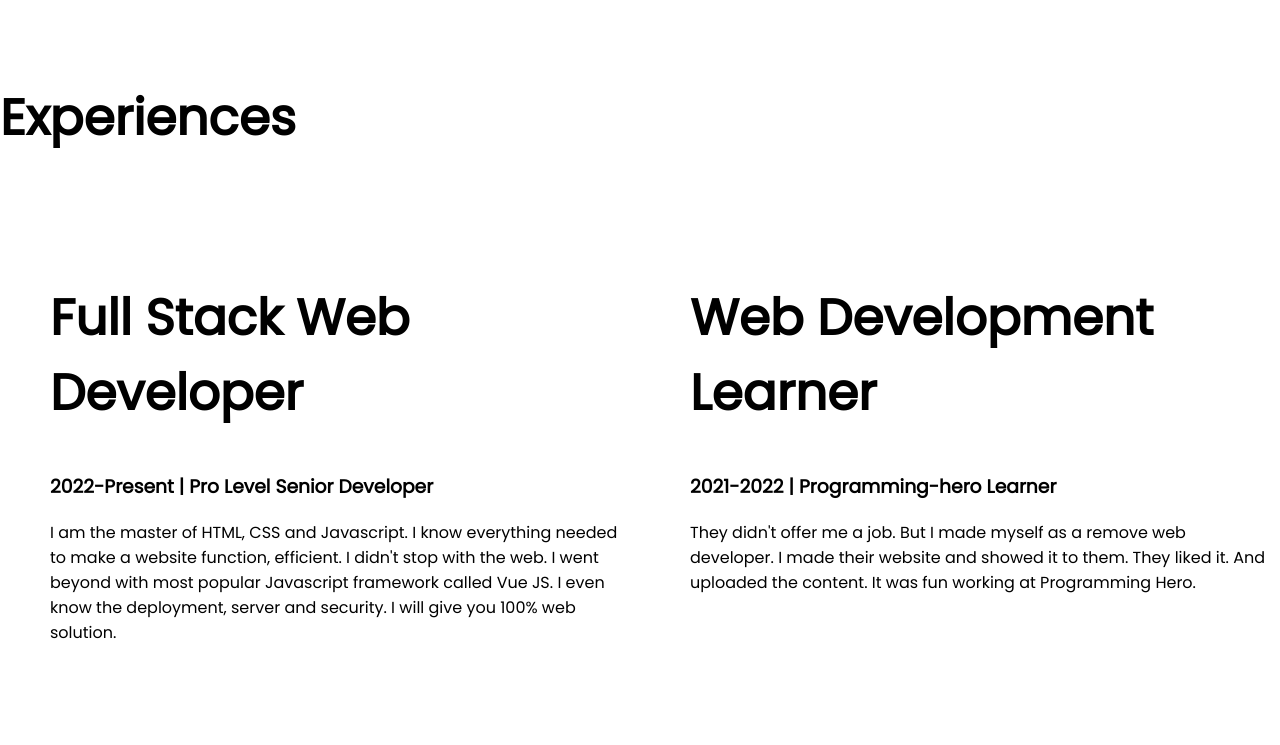
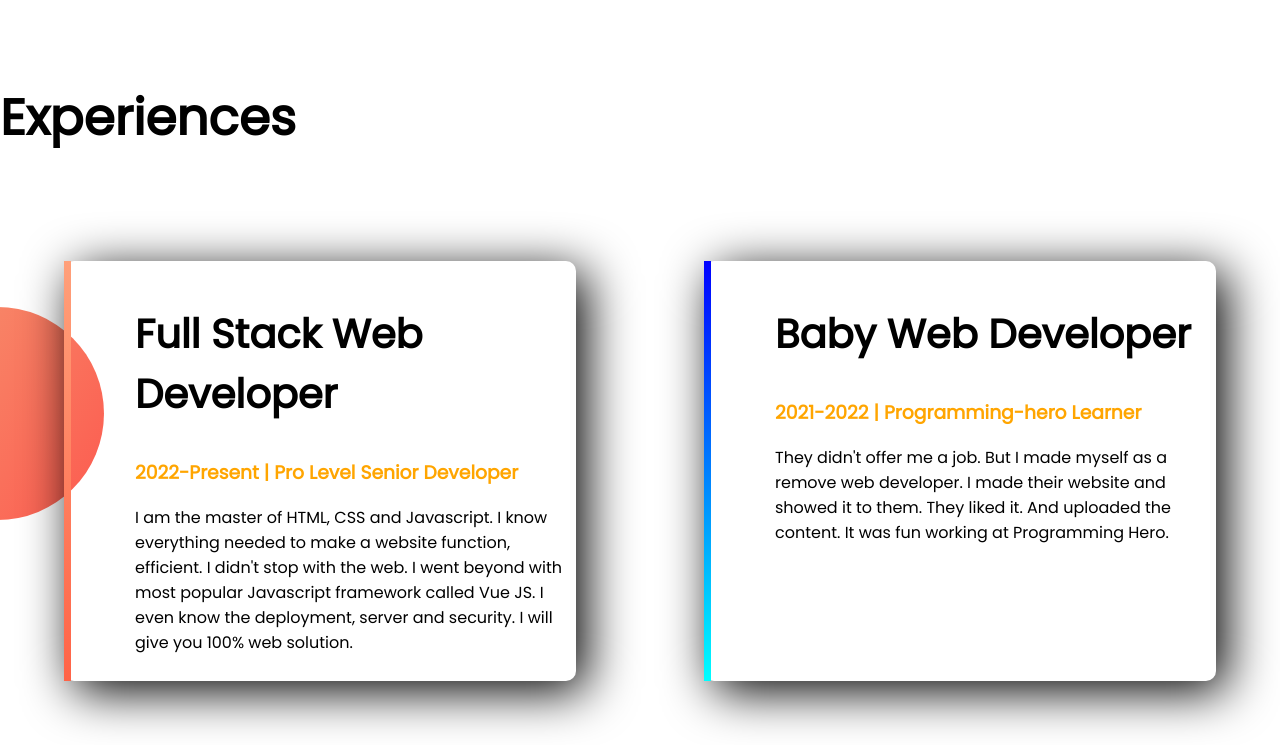
Before and after one commit to ihasaniftekhar/portfolio, a plain HTML site: page index.html in a window 1280 px wide. Shown: the part 1408-2153 px from the top of the page. Before the commit the page ends 2079 px from the top, so only its background shows below. Drawn offline with Linux system fonts and the light colour scheme.

Commit message:
Exp section design completed

```diff
--- a/index.html
+++ b/index.html
@@ -9,6 +9,7 @@
     <link rel="preconnect" href="https://fonts.gstatic.com" crossorigin>
     <link href="https://fonts.googleapis.com/css2?family=Poppins&display=swap" rel="stylesheet">
     <link rel="stylesheet" href="style.css">
+    <link rel="shortcut icon" href="images/my-bg.png" type="image/x-icon">
 </head>
 <body>
 
@@ -16,7 +17,7 @@
 
         <div class="half-width">
 
-            <h1>I'm <span class="name">Ihasan Iftekhar</span>
+            <h1>I'm <span class="orange-color">Ihasan Iftekhar</span>
             </h1>
 
             <h2>A pasionate Learner</h2>
@@ -50,22 +51,22 @@
 
     </section>
 
-
+    <section class="exp-area">
 
         <h1>Experiences</h1>
         <section class="flexible">
-        <div class="half-width">
-            <h1>Full Stack Web Developer</h1>
-            <h3>2022-Present | Pro Level Senior Developer</h3>
+        <div class="half-width exp-box left-border-slice-two">
+            <h2>Full Stack Web Developer</h2>
+            <h3 class="orange-color">2022-Present | Pro Level Senior Developer</h3>
             <p>
                 I am the master of HTML, CSS and Javascript. I know everything needed to make a website function, efficient. I didn't stop with the web. I went beyond with most popular Javascript framework called Vue JS. I even know the deployment, server and security. I will give you 100% web solution.
             </p>
         </div>
 
-        <div class="half-width">
+        <div class="half-width exp-box left-border-slice-one">
 
-            <h1>Web Development Learner</h1>
-            <h3>2021-2022 | Programming-hero Learner</h3>
+            <h2>Baby Web Developer</h2>
+            <h3 class="orange-color">2021-2022 | Programming-hero Learner</h3>
             <p>
                 They didn't offer me a job. But I made myself as a remove web developer. I made their website and showed it to them. They liked it. And uploaded the content. It was fun working at Programming Hero.
 
--- a/style.css
+++ b/style.css
@@ -3,7 +3,7 @@ body {
     margin: 0;
 }
 
-.name{
+.orange-color{
     color: orange;
 }
 
@@ -49,3 +49,35 @@ h1{
 .flexible{
     display: flex;
 }
+
+.exp-box{
+    box-shadow: 10px 10px 50px black;
+    width: 45%;
+    height: auto;
+    margin: 5%;
+    padding-left: 5%;
+    border-radius: 10px;
+
+}
+
+h2{
+    font-size: 40px;
+}
+
+.exp-area{
+    background-image: url(images/exp-bg.png);
+    background-repeat: no-repeat;
+    background-position: left center;
+}
+
+.left-border-slice-one{
+    border-left: 7px solid;
+    border-image: linear-gradient(blue,cyan);
+    border-image-slice: 1;
+}
+
+.left-border-slice-two{
+    border-left: 7px solid;
+    border-image: linear-gradient(lightsalmon,tomato);
+    border-image-slice: 1;
+}
```
